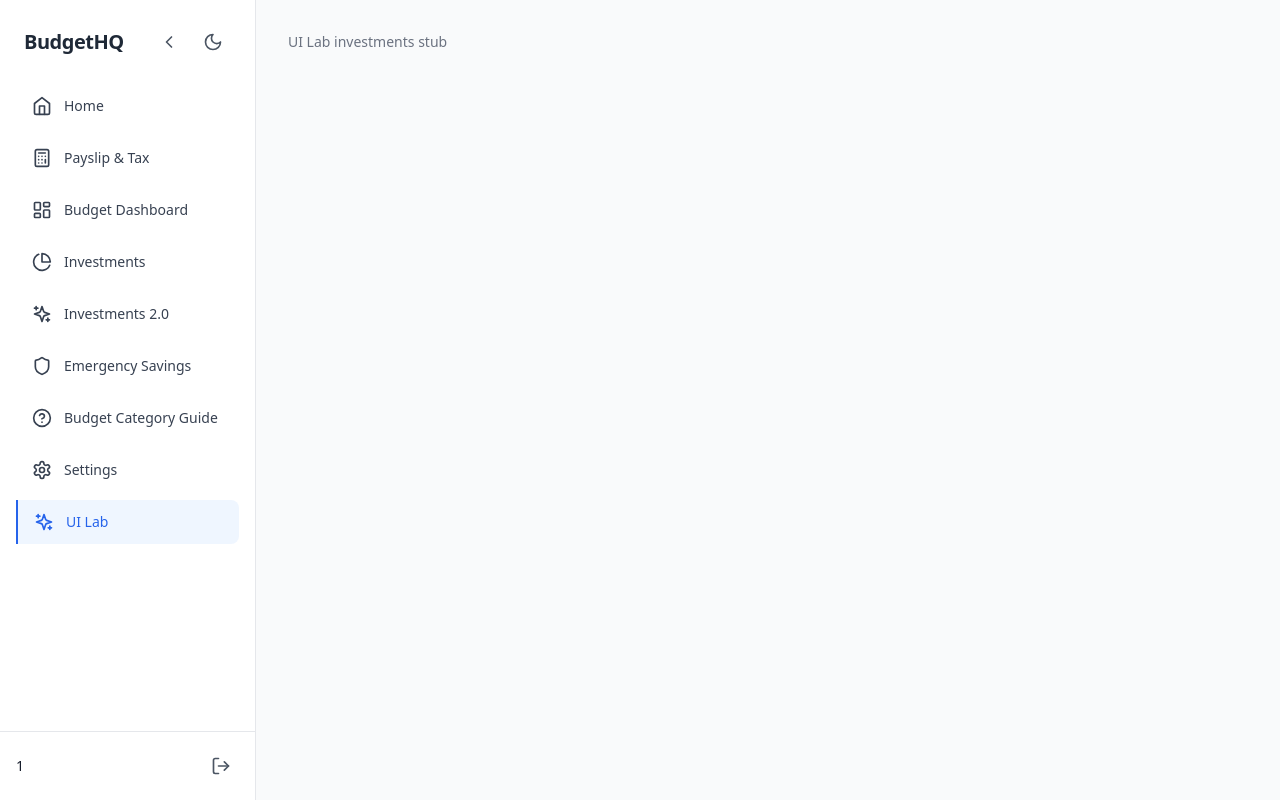
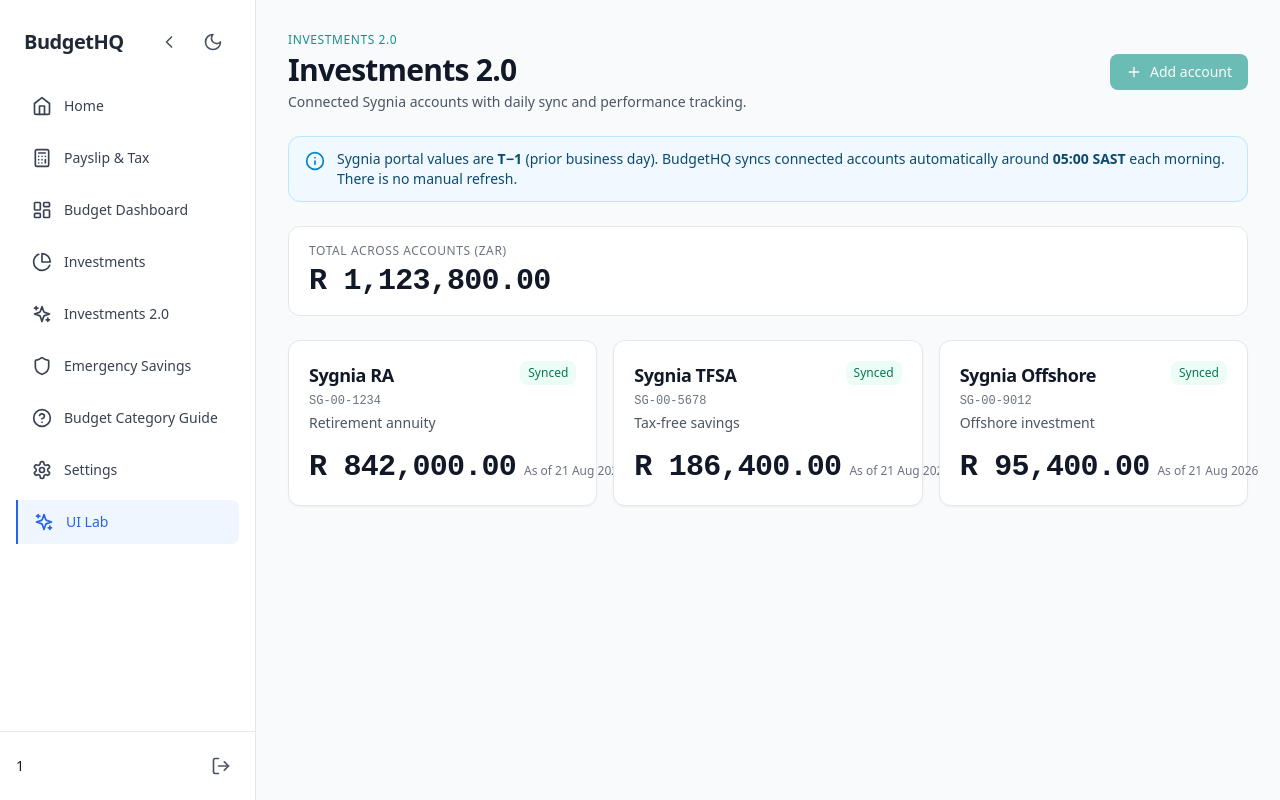
Before and after one commit to andrewallkin/budgethq, a React (Vite) app in the folder frontend/: page /ui-lab/investments in a window 1280 px wide. Built offline with nearby package versions, Linux system fonts and the light colour scheme; no server answers; sample sign-in values are in the browser's storage; a web font is replaced by a local one.

Commit message:
feat: add UI Lab Investments 2.0 mockup
Render a populated Sygnia landing clone without the wizard or live detail links.

Co-authored-by: Cursor <cursoragent@cursor.com>

```diff
--- a/frontend/src/pages/ui-lab/UiLabInvestments.jsx
+++ b/frontend/src/pages/ui-lab/UiLabInvestments.jsx
@@ -1,3 +1,81 @@
+import { Info, Plus } from 'lucide-react'
+import { formatCurrency, formatDateSafe } from '../../utils/numberFormatting'
+import { labInvestments } from './uiLabData'
+
 export default function UiLabInvestments() {
-    return <p className="text-sm text-gray-500">UI Lab investments stub</p>
+    return (
+        <div className="space-y-6">
+            <div className="flex flex-col sm:flex-row sm:items-center sm:justify-between gap-4">
+                <div>
+                    <p className="text-xs font-medium uppercase tracking-wider text-teal-600 dark:text-teal-400">Investments 2.0</p>
+                    <h1 className="mt-1 text-2xl sm:text-3xl font-semibold tracking-tight text-gray-900 dark:text-white">
+                        Investments 2.0
+                    </h1>
+                    <p className="mt-1 text-sm text-gray-600 dark:text-gray-400">
+                        Connected Sygnia accounts with daily sync and performance tracking.
+                    </p>
+                </div>
+                <button
+                    type="button"
+                    disabled
+                    className="inline-flex items-center justify-center gap-2 self-start sm:self-auto px-4 py-2 text-sm font-medium rounded-lg bg-teal-600 text-white opacity-60 cursor-not-allowed"
+                >
+                    <Plus className="w-4 h-4" />
+                    Add account
+                </button>
+            </div>
+
+            <div className="flex gap-3 rounded-xl border border-sky-200 dark:border-sky-800 bg-sky-50 dark:bg-sky-900/20 px-4 py-3 text-sm text-sky-900 dark:text-sky-100">
+                <Info className="w-5 h-5 shrink-0 mt-0.5 text-sky-600 dark:text-sky-400" aria-hidden />
+                <p>
+                    Sygnia portal values are <strong>T−1</strong> (prior business day). BudgetHQ syncs connected
+                    accounts automatically around <strong>05:00 SAST</strong> each morning. There is no manual
+                    refresh.
+                </p>
+            </div>
+
+            <div className="rounded-xl border border-gray-200 dark:border-gray-700 bg-white dark:bg-gray-800 px-5 py-4">
+                <p className="text-xs font-medium uppercase tracking-wider text-gray-500 dark:text-gray-400">
+                    Total across accounts (ZAR)
+                </p>
+                <p className="mt-1 text-3xl font-semibold tracking-tight tabular-nums text-gray-900 dark:text-white">
+                    {formatCurrency(labInvestments.totalHoldings)}
+                </p>
+            </div>
+
+            <div className="grid grid-cols-1 md:grid-cols-2 xl:grid-cols-3 gap-4">
+                {labInvestments.accounts.map((account) => (
+                    <div
+                        key={account.id}
+                        className="bg-white dark:bg-gray-800 p-5 rounded-xl border border-gray-200 dark:border-gray-600 shadow-sm"
+                    >
+                        <div className="flex items-start justify-between gap-3">
+                            <div className="min-w-0 flex-1">
+                                <h3 className="text-lg font-semibold tracking-tight text-gray-900 dark:text-white truncate">
+                                    {account.name}
+                                </h3>
+                                <p className="mt-1 text-xs font-mono text-gray-500 dark:text-gray-400 truncate">
+                                    {account.accountCode}
+                                </p>
+                                <p className="mt-1 text-sm text-gray-600 dark:text-gray-400">
+                                    {account.accountTypeName}
+                                </p>
+                            </div>
+                            <span className="text-xs font-medium rounded-lg px-2 py-1 bg-emerald-50 text-emerald-700 dark:bg-emerald-900/30 dark:text-emerald-300">
+                                Synced
+                            </span>
+                        </div>
+                        <div className="mt-4 flex items-baseline justify-between gap-2">
+                            <span className="text-3xl font-semibold tracking-tight tabular-nums text-gray-900 dark:text-white">
+                                {formatCurrency(account.totalValue)}
+                            </span>
+                            <span className="text-xs text-gray-500 dark:text-gray-400 shrink-0">
+                                As of {formatDateSafe(account.asOfDate, { day: 'numeric', month: 'short', year: 'numeric' })}
+                            </span>
+                        </div>
+                    </div>
+                ))}
+            </div>
+        </div>
+    )
 }
```
